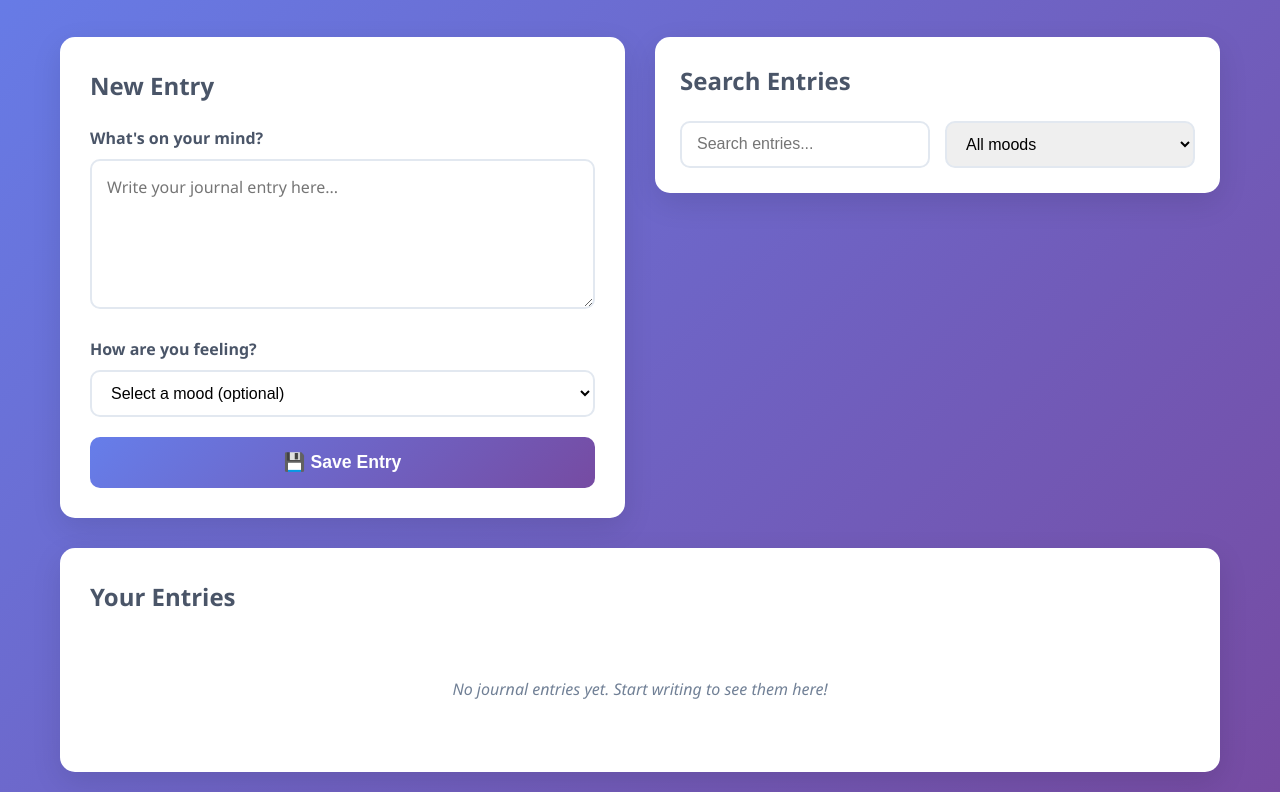
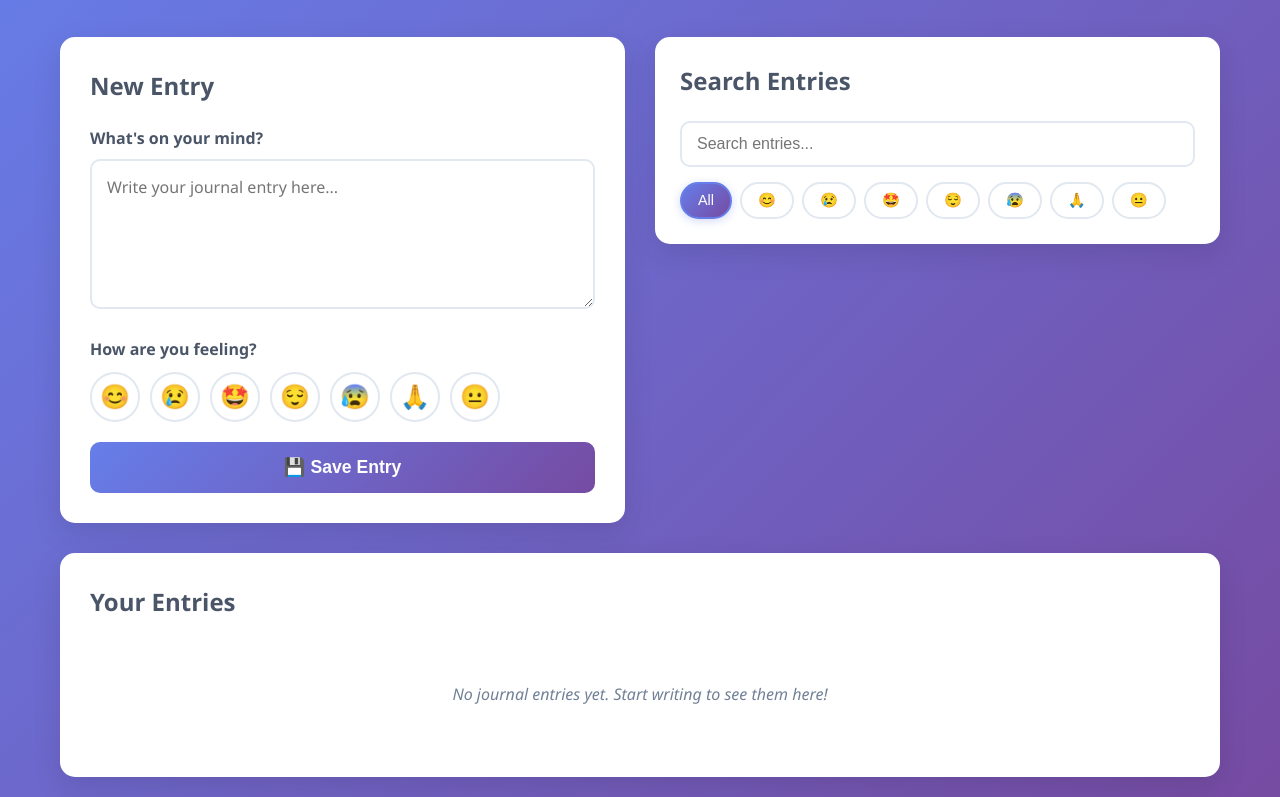
Before and after one commit to meputman1/Journal, a plain HTML site: page index.html in a window 1280 px wide. Shown: the part 125-922 px from the top of the page. Drawn offline with Linux system fonts and the light colour scheme.

Commit message:
Mood selection
removed dropdown box and added emojis to be selected underneath entry container and hovering over the emoji shows the representation of the emoji

```diff
--- a/index.html
+++ b/index.html
@@ -28,17 +28,17 @@
                     </div>
 
                     <div class="form-group">
-                        <label for="moodSelect">How are you feeling?</label>
-                        <select id="moodSelect">
-                            <option value="">Select a mood (optional)</option>
-                            <option value="happy">😊 Happy</option>
-                            <option value="sad">😢 Sad</option>
-                            <option value="excited">🤩 Excited</option>
-                            <option value="calm">😌 Calm</option>
-                            <option value="anxious">😰 Anxious</option>
-                            <option value="grateful">🙏 Grateful</option>
-                            <option value="neutral">😐 Neutral</option>
-                        </select>
+                        <label>How are you feeling?</label>
+                        <div class="mood-buttons">
+                            <button type="button" class="mood-btn" data-mood="happy" title="Happy">😊</button>
+                            <button type="button" class="mood-btn" data-mood="sad" title="Sad">😢</button>
+                            <button type="button" class="mood-btn" data-mood="excited" title="Excited">🤩</button>
+                            <button type="button" class="mood-btn" data-mood="calm" title="Calm">😌</button>
+                            <button type="button" class="mood-btn" data-mood="anxious" title="Anxious">😰</button>
+                            <button type="button" class="mood-btn" data-mood="grateful" title="Grateful">🙏</button>
+                            <button type="button" class="mood-btn" data-mood="neutral" title="Neutral">😐</button>
+                        </div>
+                        <input type="hidden" id="selectedMood" value="">
                     </div>
 
                     <button type="submit" class="save-btn">💾 Save Entry</button>
@@ -55,16 +55,16 @@
                         placeholder="Search entries..."
                         class="search-input"
                     >
-                    <select id="moodFilter" class="mood-filter">
-                        <option value="">All moods</option>
-                        <option value="happy">😊 Happy</option>
-                        <option value="sad">😢 Sad</option>
-                        <option value="excited">🤩 Excited</option>
-                        <option value="calm">😌 Calm</option>
-                        <option value="anxious">😰 Anxious</option>
-                        <option value="grateful">🙏 Grateful</option>
-                        <option value="neutral">😐 Neutral</option>
-                    </select>
+                    <div class="mood-filter-buttons">
+                        <button type="button" class="filter-btn active" data-mood="" title="All Entries">All</button>
+                        <button type="button" class="filter-btn" data-mood="happy" title="Happy">😊</button>
+                        <button type="button" class="filter-btn" data-mood="sad" title="Sad">😢</button>
+                        <button type="button" class="filter-btn" data-mood="excited" title="Excited">🤩</button>
+                        <button type="button" class="filter-btn" data-mood="calm" title="Calm">😌</button>
+                        <button type="button" class="filter-btn" data-mood="anxious" title="Anxious">😰</button>
+                        <button type="button" class="filter-btn" data-mood="grateful" title="Grateful">🙏</button>
+                        <button type="button" class="filter-btn" data-mood="neutral" title="Neutral">😐</button>
+                    </div>
                 </div>
             </section>
 
--- a/script.js
+++ b/script.js
@@ -4,15 +4,17 @@
 // Global variables
 let journalEntries = [];
 const STORAGE_KEY = 'journalEntries';
+let selectedMood = '';
 
 // DOM elements
 const journalForm = document.getElementById('journalForm');
 const entryText = document.getElementById('entryText');
-const moodSelect = document.getElementById('moodSelect');
+const selectedMoodInput = document.getElementById('selectedMood');
 const entriesContainer = document.getElementById('entriesContainer');
 const noEntries = document.getElementById('noEntries');
 const searchInput = document.getElementById('searchInput');
-const moodFilter = document.getElementById('moodFilter');
+const moodButtons = document.querySelectorAll('.mood-btn');
+const filterButtons = document.querySelectorAll('.filter-btn');
 
 // Initialize the app when the page loads
 document.addEventListener('DOMContentLoaded', function() {
@@ -28,9 +30,55 @@ function setupEventListeners() {
     // Form submission for new entries
     journalForm.addEventListener('submit', handleFormSubmit);
 
-    // Search and filter functionality
+    // Mood button selection
+    moodButtons.forEach(button => {
+        button.addEventListener('click', handleMoodSelection);
+    });
+
+    // Filter button selection
+    filterButtons.forEach(button => {
+        button.addEventListener('click', handleFilterSelection);
+    });
+
+    // Search functionality
     searchInput.addEventListener('input', filterEntries);
-    moodFilter.addEventListener('change', filterEntries);
+}
+
+/**
+ * Handles mood button selection in the form
+ * @param {Event} event - The click event
+ */
+function handleMoodSelection(event) {
+    const clickedButton = event.target;
+    const mood = clickedButton.dataset.mood;
+
+    // Remove selected class from all mood buttons
+    moodButtons.forEach(btn => btn.classList.remove('selected'));
+
+    // Add selected class to clicked button
+    clickedButton.classList.add('selected');
+
+    // Update the hidden input and global variable
+    selectedMood = mood;
+    selectedMoodInput.value = mood;
+}
+
+/**
+ * Handles filter button selection
+ * @param {Event} event - The click event
+ */
+function handleFilterSelection(event) {
+    const clickedButton = event.target;
+    const mood = clickedButton.dataset.mood;
+
+    // Remove active class from all filter buttons
+    filterButtons.forEach(btn => btn.classList.remove('active'));
+
+    // Add active class to clicked button
+    clickedButton.classList.add('active');
+
+    // Filter entries
+    filterEntries();
 }
 
 /**
@@ -42,7 +90,7 @@ function handleFormSubmit(event) {
 
     // Get form data
     const text = entryText.value.trim();
-    const mood = moodSelect.value;
+    const mood = selectedMood;
 
     // Validate that text is not empty
     if (!text) {
@@ -69,6 +117,11 @@ function handleFormSubmit(event) {
 
     // Reset form
     journalForm.reset();
+
+    // Reset mood selection
+    moodButtons.forEach(btn => btn.classList.remove('selected'));
+    selectedMood = '';
+    selectedMoodInput.value = '';
 }
 
 /**
@@ -181,7 +234,8 @@ function getMoodInfo(mood) {
  */
 function filterEntries() {
     const searchTerm = searchInput.value.toLowerCase().trim();
-    const selectedMood = moodFilter.value;
+    const activeFilterButton = document.querySelector('.filter-btn.active');
+    const selectedMood = activeFilterButton ? activeFilterButton.dataset.mood : '';
 
     let filteredEntries = journalEntries;
 
--- a/styles.css
+++ b/styles.css
@@ -87,20 +87,83 @@ main {
     border-color: #667eea;
 }
 
-.form-group select {
-    width: 100%;
-    padding: 12px 15px;
-    border: 2px solid #e2e8f0;
-    border-radius: 10px;
-    font-size: 1rem;
-    background: white;
-    cursor: pointer;
-    transition: border-color 0.3s ease;
+/* Mood buttons styling */
+.mood-buttons {
+    display: flex;
+    gap: 10px;
+    flex-wrap: wrap;
+    margin-top: 10px;
 }
 
-.form-group select:focus {
-    outline: none;
+.mood-btn {
+    width: 50px;
+    height: 50px;
+    border: 2px solid #e2e8f0;
+    border-radius: 50%;
+    background: white;
+    font-size: 1.5rem;
+    cursor: pointer;
+    transition: all 0.3s ease;
+    display: flex;
+    align-items: center;
+    justify-content: center;
+    position: relative;
+}
+
+.mood-btn:hover {
     border-color: #667eea;
+    transform: scale(1.1);
+    box-shadow: 0 4px 12px rgba(102, 126, 234, 0.2);
+}
+
+.mood-btn.selected {
+    border-color: #667eea;
+    background: linear-gradient(135deg, #667eea 0%, #764ba2 100%);
+    color: white;
+    transform: scale(1.1);
+    box-shadow: 0 4px 12px rgba(102, 126, 234, 0.3);
+}
+
+/* Custom tooltip styling */
+.mood-btn::before {
+    content: attr(title);
+    position: absolute;
+    bottom: 100%;
+    left: 50%;
+    transform: translateX(-50%);
+    background: rgba(0, 0, 0, 0.8);
+    color: white;
+    padding: 6px 10px;
+    border-radius: 6px;
+    font-size: 0.8rem;
+    font-weight: 500;
+    white-space: nowrap;
+    opacity: 0;
+    visibility: hidden;
+    transition: all 0.3s ease;
+    z-index: 1000;
+    margin-bottom: 8px;
+}
+
+.mood-btn::after {
+    content: '';
+    position: absolute;
+    bottom: 100%;
+    left: 50%;
+    transform: translateX(-50%);
+    border: 5px solid transparent;
+    border-top-color: rgba(0, 0, 0, 0.8);
+    opacity: 0;
+    visibility: hidden;
+    transition: all 0.3s ease;
+    z-index: 1000;
+    margin-bottom: 3px;
+}
+
+.mood-btn:hover::before,
+.mood-btn:hover::after {
+    opacity: 1;
+    visibility: visible;
 }
 
 .save-btn {
@@ -142,13 +205,12 @@ main {
 
 .search-controls {
     display: flex;
+    flex-direction: column;
     gap: 15px;
-    flex-wrap: wrap;
 }
 
-.search-input, .mood-filter {
-    flex: 1;
-    min-width: 200px;
+.search-input {
+    width: 100%;
     padding: 12px 15px;
     border: 2px solid #e2e8f0;
     border-radius: 10px;
@@ -156,9 +218,83 @@ main {
     transition: border-color 0.3s ease;
 }
 
-.search-input:focus, .mood-filter:focus {
+.search-input:focus {
     outline: none;
     border-color: #667eea;
+}
+
+/* Mood filter buttons */
+.mood-filter-buttons {
+    display: flex;
+    gap: 8px;
+    flex-wrap: wrap;
+}
+
+.filter-btn {
+    padding: 8px 16px;
+    border: 2px solid #e2e8f0;
+    border-radius: 20px;
+    background: white;
+    font-size: 0.9rem;
+    cursor: pointer;
+    transition: all 0.3s ease;
+    min-width: 40px;
+    text-align: center;
+    position: relative;
+}
+
+.filter-btn:hover {
+    border-color: #667eea;
+    transform: translateY(-1px);
+}
+
+.filter-btn.active {
+    border-color: #667eea;
+    background: linear-gradient(135deg, #667eea 0%, #764ba2 100%);
+    color: white;
+    box-shadow: 0 2px 8px rgba(102, 126, 234, 0.3);
+}
+
+/* Filter button tooltips */
+.filter-btn::before {
+    content: attr(title);
+    position: absolute;
+    bottom: 100%;
+    left: 50%;
+    transform: translateX(-50%);
+    background: rgba(0, 0, 0, 0.8);
+    color: white;
+    padding: 6px 10px;
+    border-radius: 6px;
+    font-size: 0.8rem;
+    font-weight: 500;
+    white-space: nowrap;
+    opacity: 0;
+    visibility: hidden;
+    transition: all 0.3s ease;
+    z-index: 1000;
+    margin-bottom: 8px;
+}
+
+.filter-btn::after {
+    content: '';
+    position: absolute;
+    bottom: 100%;
+    left: 50%;
+    transform: translateX(-50%);
+    border: 5px solid transparent;
+    border-top-color: rgba(0, 0, 0, 0.8);
+    opacity: 0;
+    visibility: hidden;
+    transition: all 0.3s ease;
+    z-index: 1000;
+    margin-bottom: 3px;
+}
+
+.filter-btn:hover::before,
+.filter-btn:hover::after {
+    opacity: 1;
+    visibility: visible;
 }
 
 /* Entries section */
@@ -237,12 +373,12 @@ main {
         grid-template-columns: 1fr;
     }
 
-    .search-controls {
-        flex-direction: column;
+    .mood-buttons {
+        justify-content: center;
     }
 
-    .search-input, .mood-filter {
-        min-width: auto;
+    .mood-filter-buttons {
+        justify-content: center;
     }
 
     header h1 {
@@ -251,6 +387,19 @@ main {
 
     .container {
         padding: 15px;
+    }
+
+    .mood-btn {
+        width: 45px;
+        height: 45px;
+        font-size: 1.3rem;
+    }
+
+    /* Adjust tooltip positioning on mobile */
+    .mood-btn::before,
+    .filter-btn::before {
+        font-size: 0.7rem;
+        padding: 4px 8px;
     }
 }
 
```
